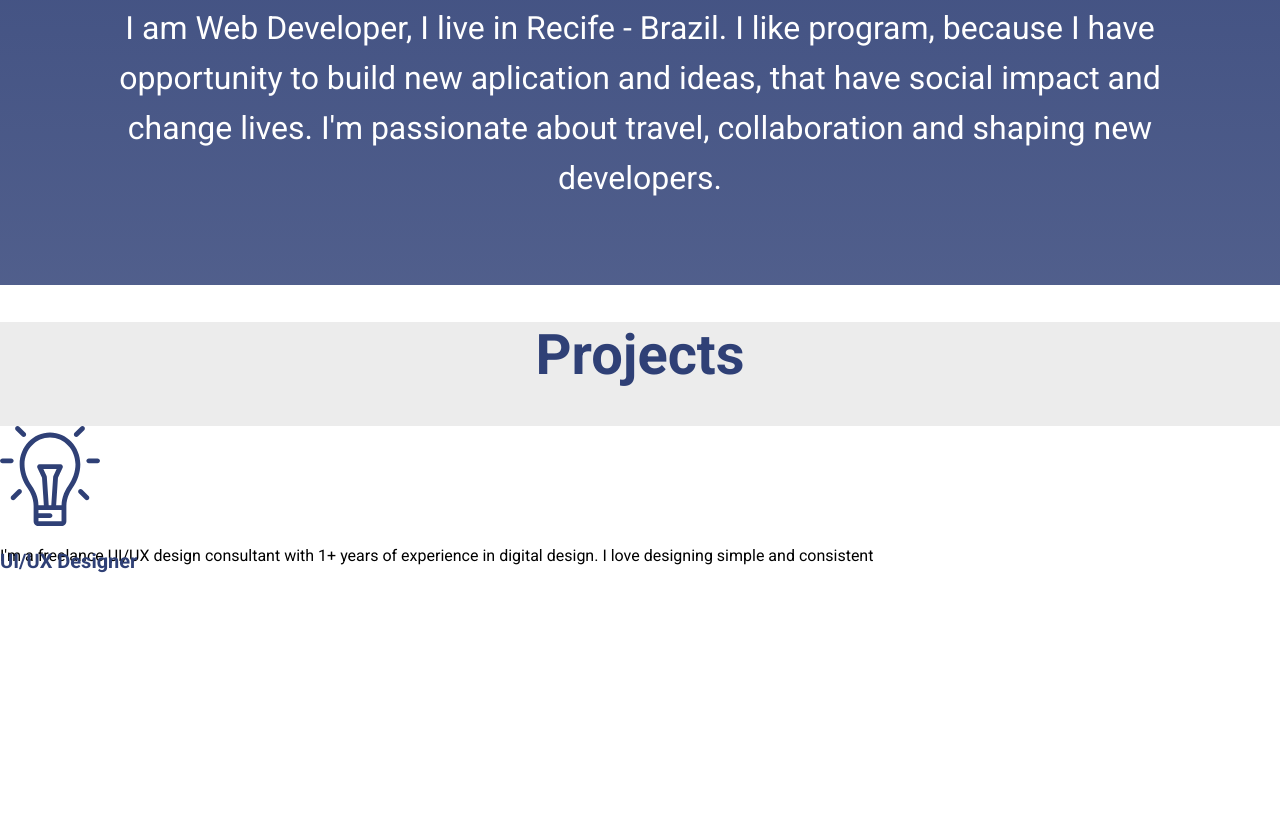
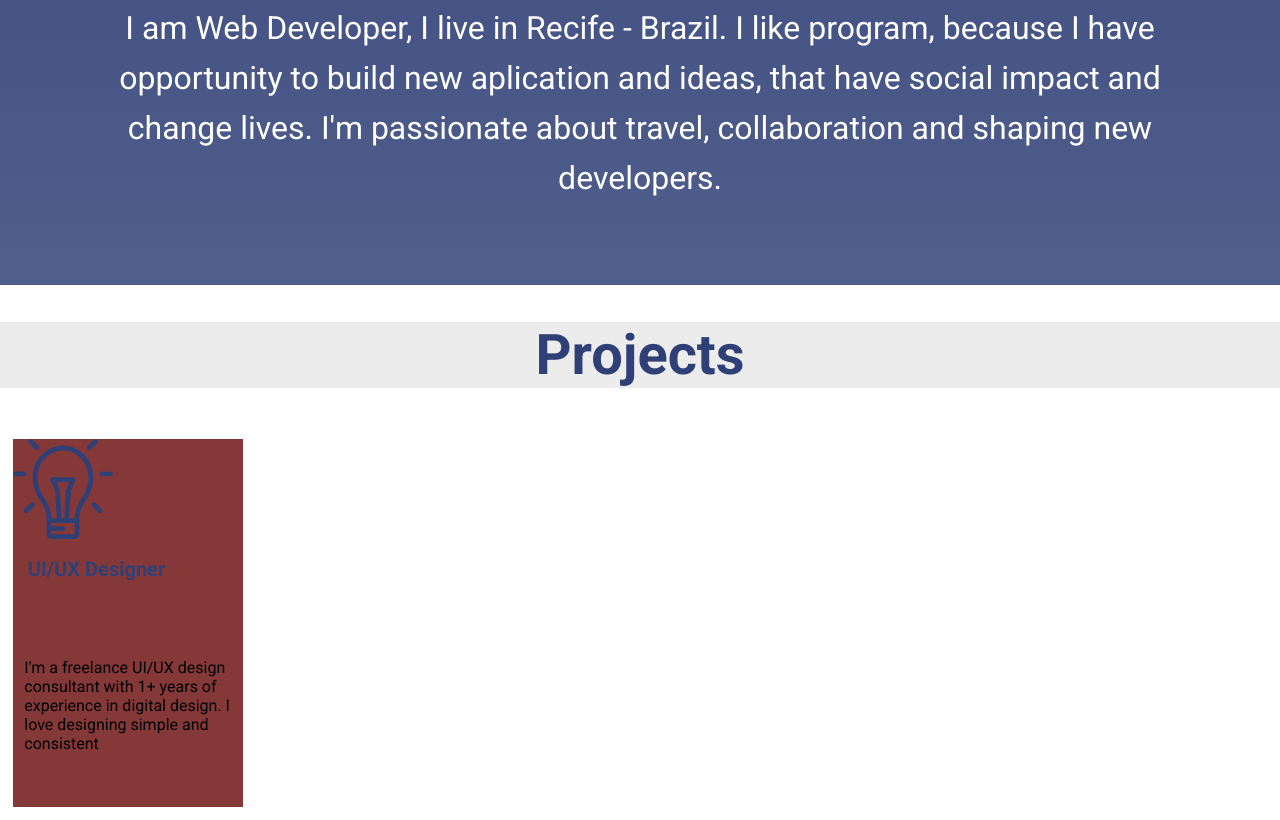
Before and after one commit to dressalsl/new_dev_project, a plain HTML site: page index.html in a window 1280 px wide. Shown: the part 522-1342 px from the top of the page. Before the commit the page ends 1103 px from the top, so only its background shows below. Drawn offline with Linux system fonts and the light colour scheme.

Commit message:
ajustando o ui/ux desing

```diff
--- a/style.css
+++ b/style.css
@@ -93,19 +93,31 @@ html, body{
     color: #2F4076;
 }
 .retangulo1{
-    background-color: #FFFFFF;
-    width: 180 px 100px;
+    background-color: rgb(133, 56, 56);
+    width: 18%;
+    height: 0%; /* A mágica está aqui */
+    padding-bottom: 3%; /* ... e está aqui */
+    margin: 1%;
+    float: left;
+    position: relative;
 
 }
 .imagem_ret1{
     width: 100px;
+    align-content: center;
+
 }
 .titulo_retq1{
     font-size: 20px;
     line-height: 23px;
     color: #2F4076;
     position: absolute;
+    margin: 15px;
 
+}
+.texto_ret1{
+    margin-left: 5%;
+    margin-top: 50%;
 }
 /* --variavel: valor;
    color : var (--variavel);*/
```
